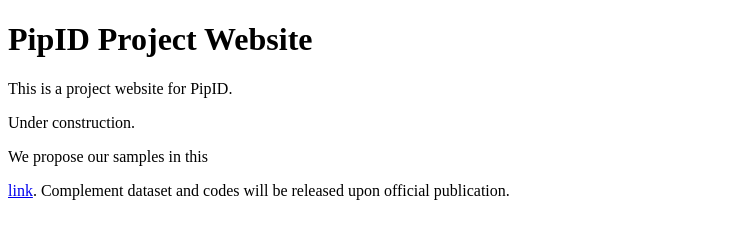
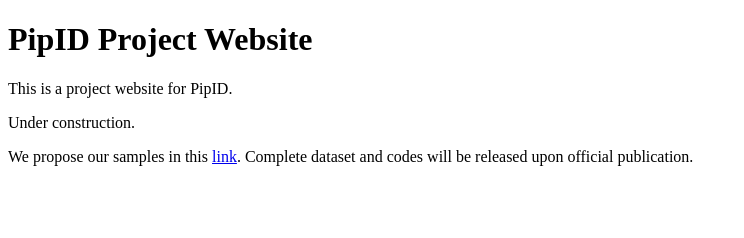
Before and after one commit to PipID-VR/PipID-VR.github.io, a plain HTML site: page index.html in a window 1280 px wide. Shown: the whole page, without its empty margins (0-744 px from the left). Drawn offline with Linux system fonts and the light colour scheme.

Commit message:
Update index.html

```diff
--- a/index.html
+++ b/index.html
@@ -9,6 +9,6 @@
     <h1>PipID Project Website</h1>
     <p>This is a project website for PipID.</p>
   <p>Under construction.</p>
-<p>We propose our samples in this </p><a href="./files/samples.zip">link</a>. Complement dataset and codes will be released upon official publication.
+<p>We propose our samples in this <a href="./files/samples.zip">link</a>. Complete dataset and codes will be released upon official publication.
 </body>
 </html>
```
